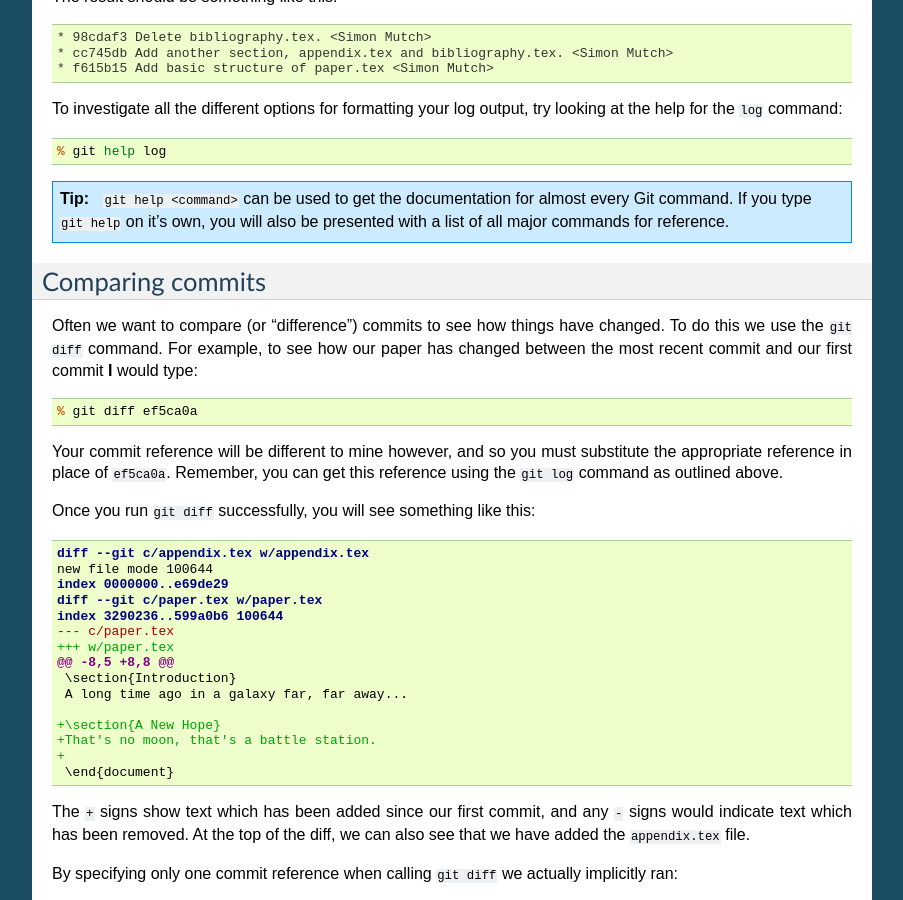
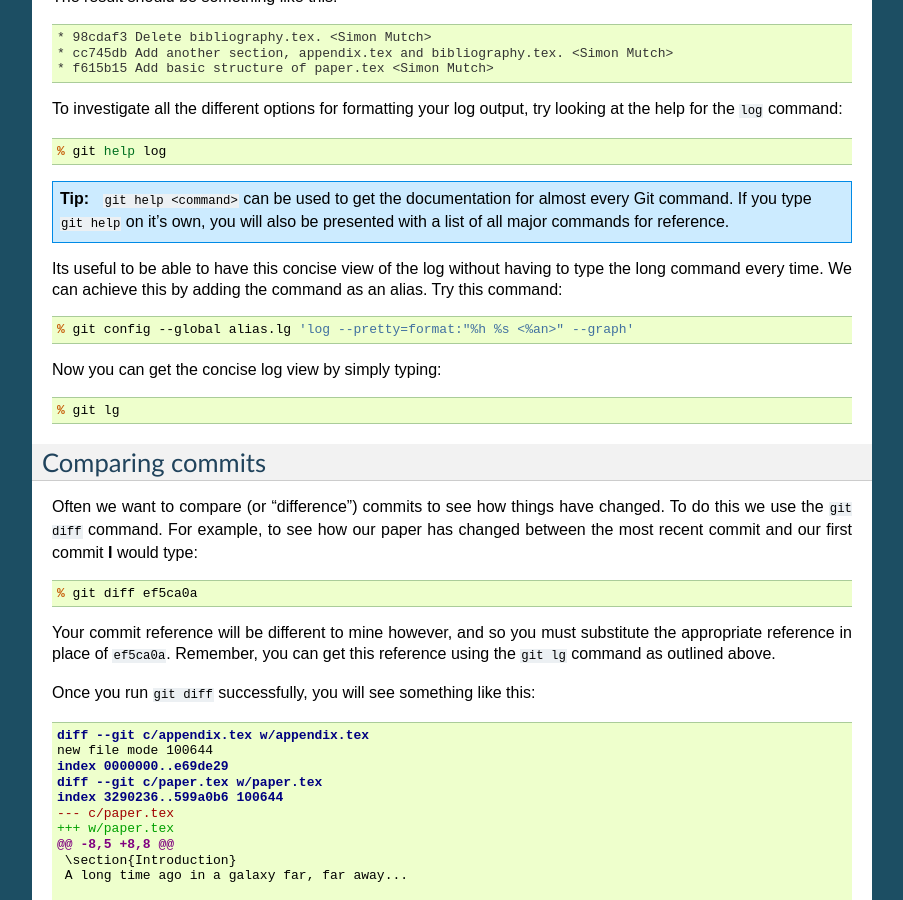
Before and after one commit to AstroinformaticsAU/VersionControlTutorial, a Sphinx documentation site: the page built from source/pages/2-viewing.rst, in a window 1280 px wide and 900 px high, scrolled down 698 px. Shown: the whole window, without its empty margins (198-1101 px from the left). Built offline with Sphinx 7.4.7, drawn with Linux system fonts in a browser that asks for light colours.

Commit message:
Add creation of lg alias.

```diff
--- a/source/pages/2-viewing.rst
+++ b/source/pages/2-viewing.rst
@@ -55,6 +55,15 @@ looking at the help for the ``log`` command::
     Git command.  If you type ``git help`` on it's own, you will also be
     presented with a list of all major commands for reference.
 
+Its useful to be able to have this concise view of the log without having to
+type the long command every time.  We can achieve this by adding the command as
+an alias.  Try this command::
+
+    % git config --global alias.lg 'log --pretty=format:"%h %s <%an>" --graph'
+
+Now you can get the concise log view by simply typing::
+
+    % git lg
 
 
 Comparing commits
@@ -69,7 +78,7 @@ would type::
 
 Your commit reference will be different to mine however, and so you must
 substitute the appropriate reference in place of ``ef5ca0a``.  Remember, you
-can get this reference using the ``git log`` command as outlined above.
+can get this reference using the ``git lg`` command as outlined above.
 
 .. highlight:: diff
 
--- a/source/pages/3-branches.rst
+++ b/source/pages/3-branches.rst
@@ -40,7 +40,7 @@ branch.
 
 Now run::
 
-    % git log
+    % git lg
 
 and you should see that our earlier commits from the ``master`` branch are still
 there.  When running ``git branch``, the newly created branch inherits the
--- a/source/pages/4-merging.rst
+++ b/source/pages/4-merging.rst
@@ -19,7 +19,7 @@ First we checkout the ``master`` branch::
 
     % git checkout master
 
-If you run ``git log`` you should see that none of your commits to the
+If you run ``git lg`` you should see that none of your commits to the
 ``risky_idea`` branch are present.  You can further confirm this by looking at
 the contents of ``paper.tex``; The section "The Empire Strikes Back" shouldn't
 be present.
@@ -28,7 +28,7 @@ Now merge ``risky_idea`` into our current branch using the following command::
 
     % git merge risky_idea
 
-If everything runs smoothly, running ``git log`` should show your commits from
+If everything runs smoothly, running ``git lg`` should show your commits from
 the ``risky_idea`` branch.
 
 At this stage you could either checkout the ``risky_idea`` branch again and
--- a/source/pages/5-collaboration.rst
+++ b/source/pages/5-collaboration.rst
@@ -51,7 +51,7 @@ repository when you do this)::
 You are now inside your own personal copy of the repository and can do
 whatever you want with it.  Try::
 
-    % git log
+    % git lg
 
 and you will see that you also have the full commit history.
 
```
